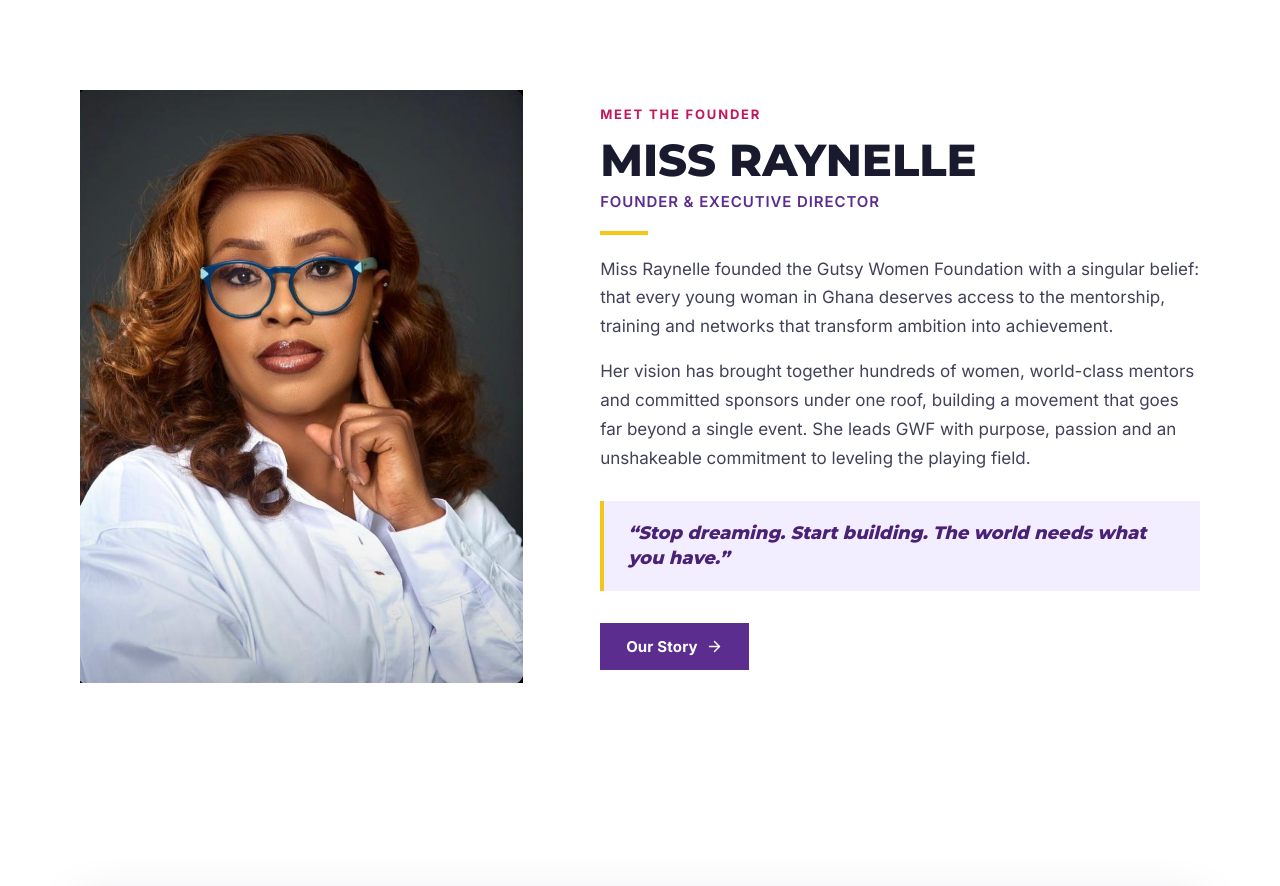
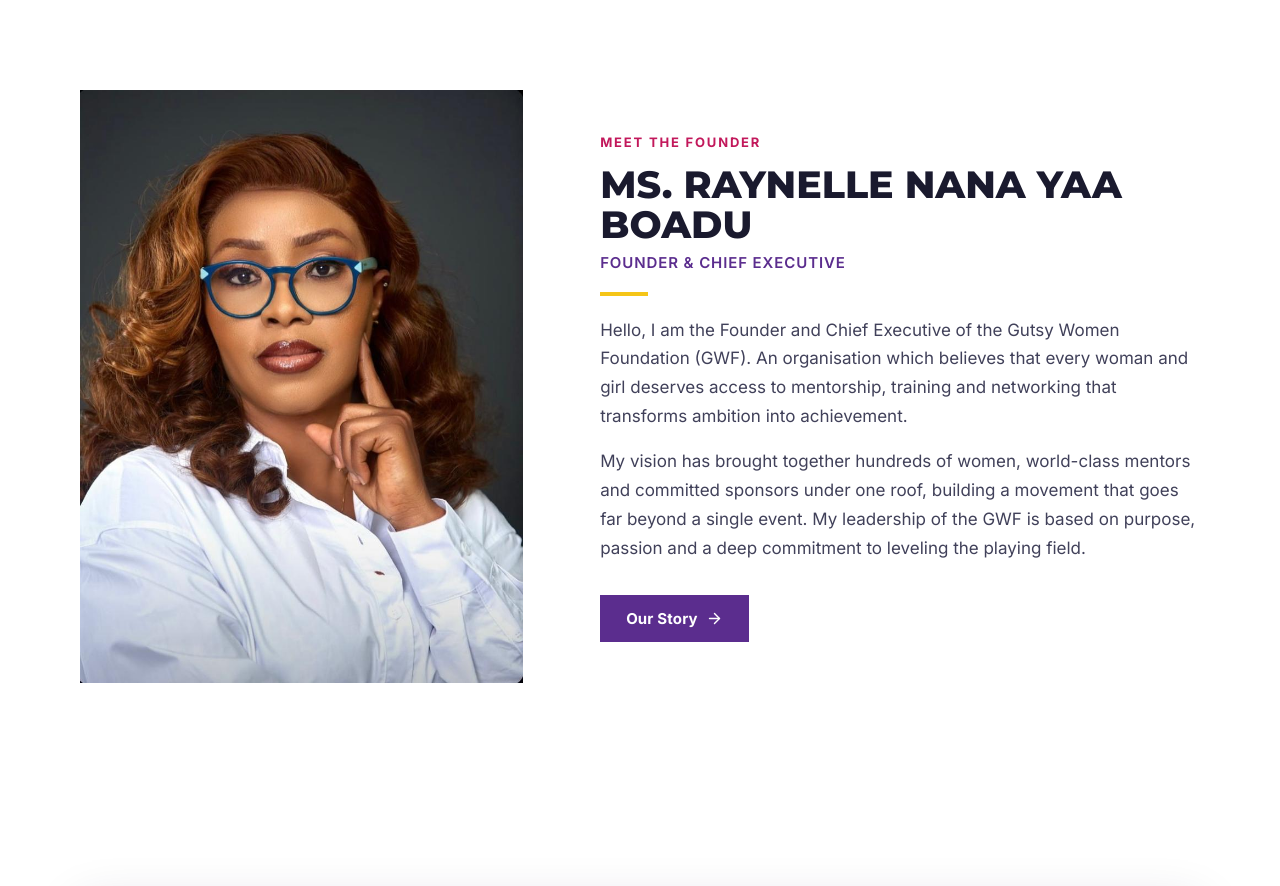
Before and after one commit to PlnDominic/Gusty-Women-Foundation, a Next.js app: page / in a window 1280 px wide. Shown: the part 800-1686 px from the top of the page. Built offline with nearby package versions, Linux system fonts and the light colour scheme.

Commit message:
Update CEO section with correct name, title, and bio
Co-Authored-By: Claude Sonnet 4.6 <noreply@anthropic.com>
Claude-Session: https://claude.ai/code/session_012PoVSgsHXo9LaYVKZUSLYC

```diff
--- a/components/home/CEOSection.tsx
+++ b/components/home/CEOSection.tsx
@@ -50,39 +50,26 @@ export function CEOSection() {
                 fontFamily: 'var(--font-display)',
                 fontWeight: 800,
                 textTransform: 'uppercase',
-                fontSize: 'clamp(28px,3.5vw,46px)',
+                fontSize: 'clamp(24px,3vw,38px)',
                 lineHeight: 1.04,
                 color: 'var(--gwf-ink)',
                 margin: '14px 0 0',
               }}
             >
-              Miss Raynelle
+              Ms. Raynelle Nana Yaa Boadu
             </h2>
             <p style={{ fontFamily: 'var(--font-body)', fontWeight: 600, fontSize: 15, color: 'var(--gwf-purple-600)', margin: '8px 0 0', textTransform: 'uppercase', letterSpacing: '0.06em' }}>
-              Founder &amp; Executive Director
+              Founder &amp; Chief Executive
             </p>
 
             <div style={{ width: 48, height: 4, background: 'var(--gwf-gold-500)', margin: '20px 0' }} />
 
             <p style={{ fontFamily: 'var(--font-body)', fontSize: 17, lineHeight: 1.7, color: 'var(--gwf-ink-soft)', margin: 0 }}>
-              Miss Raynelle founded the Gutsy Women Foundation with a singular belief: that every young woman in Ghana deserves access to the mentorship, training and networks that transform ambition into achievement.
+              Hello, I am the Founder and Chief Executive of the Gutsy Women Foundation (GWF). An organisation which believes that every woman and girl deserves access to mentorship, training and networking that transforms ambition into achievement.
             </p>
             <p style={{ fontFamily: 'var(--font-body)', fontSize: 17, lineHeight: 1.7, color: 'var(--gwf-ink-soft)', margin: '16px 0 0' }}>
-              Her vision has brought together hundreds of women, world-class mentors and committed sponsors under one roof, building a movement that goes far beyond a single event. She leads GWF with purpose, passion and an unshakeable commitment to leveling the playing field.
+              My vision has brought together hundreds of women, world-class mentors and committed sponsors under one roof, building a movement that goes far beyond a single event. My leadership of the GWF is based on purpose, passion and a deep commitment to leveling the playing field.
             </p>
-
-            <blockquote
-              style={{
-                margin: '28px 0 0',
-                padding: '20px 24px',
-                borderLeft: '4px solid var(--gwf-gold-500)',
-                background: 'var(--gwf-purple-100)',
-              }}
-            >
-              <p style={{ fontFamily: 'var(--font-display)', fontWeight: 800, fontStyle: 'italic', fontSize: 18, color: 'var(--gwf-purple-700)', lineHeight: 1.4, margin: 0 }}>
-                &ldquo;Stop dreaming. Start building. The world needs what you have.&rdquo;
-              </p>
-            </blockquote>
 
             <div style={{ marginTop: 32 }}>
               <Link href="/about">
```
